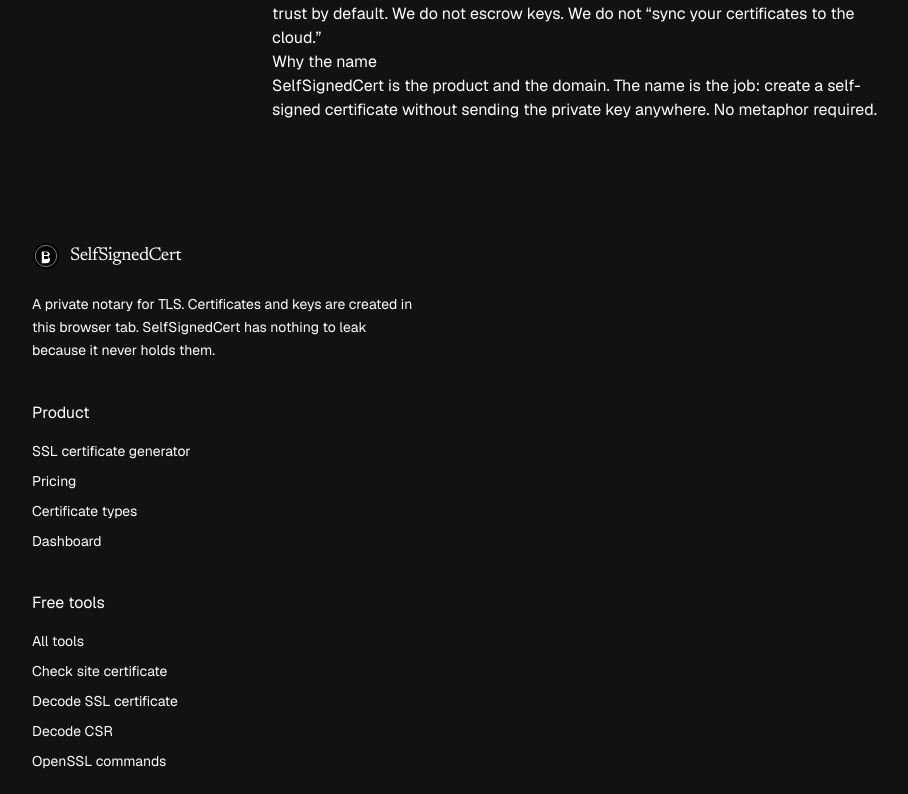
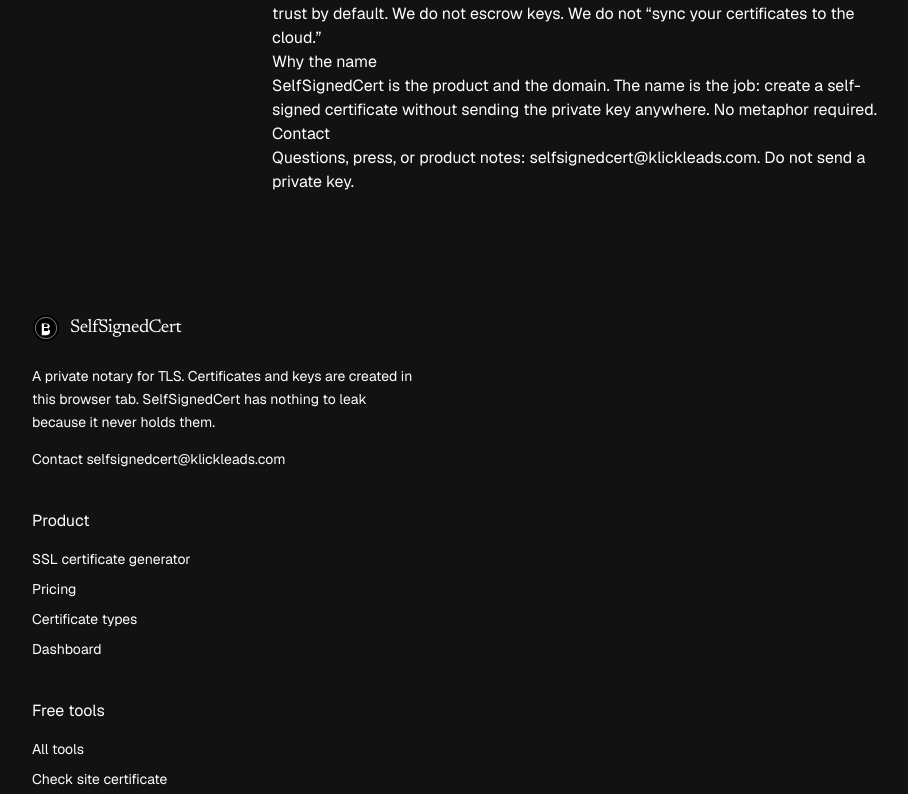
Before and after one commit to supportaff/signet, a Next.js app: page /about in a window 1280 px wide. Shown: the part 486-1280 px from the top of the page, without its empty margins (52-960 px from the left). Built offline with nearby package versions, Linux system fonts and the light colour scheme; no server answers.

Commit message:
Point all contact mail to selfsignedcert@klickleads.com.

```diff
--- a/src/app/about/page.tsx
+++ b/src/app/about/page.tsx
@@ -39,6 +39,12 @@
         create a self-signed certificate without sending the private key
         anywhere. No metaphor required.
       </p>
+      <h2>Contact</h2>
+      <p>
+        Questions, press, or product notes:{" "}
+        <a href={`mailto:${site.supportEmail}`}>{site.supportEmail}</a>. Do not
+        send a private key.
+      </p>
     </article>
   );
 }
--- a/src/app/pricing/page.tsx
+++ b/src/app/pricing/page.tsx
@@ -29,7 +29,7 @@
   { label: "RSA 2048", values: [true, true, true] },
   { label: "RSA 4096", values: [true, true, true] },
   { label: ".crt / .key / .pem / .pfx / zip", values: [true, true, true] },
-  { label: "Guest mode", values: [true, true, true] },
+  { label: "Google sign-in required", values: [true, true, true] },
   { label: "Saved subject profiles", values: [false, true, true] },
   { label: "Priority support", values: [false, false, true] },
   { label: "Private keys stored by SelfSignedCert", values: ["Never", "Never", "Never"] },
--- a/src/app/terms/page.tsx
+++ b/src/app/terms/page.tsx
@@ -42,7 +42,7 @@
       <h2>Accounts and plans</h2>
       <p>
         Google sign-in identifies your account. Free, Plus, and Studio limits
-        apply to signed-in usage. Guest generation is limited on this device.
+        apply to signed-in usage. Generating a certificate requires sign-in.
         We may refuse or rate-limit abuse of the live SSL checker.
       </p>
       <h2>Limitation</h2>
--- a/src/components/layout/site-footer.tsx
+++ b/src/components/layout/site-footer.tsx
@@ -1,5 +1,6 @@
 import Link from "next/link";
 import { Logo } from "@/components/brand/logo";
+import { site } from "@/lib/site";
 
 const columns = [
   {
@@ -29,6 +30,7 @@
       { href: "/guides/generate-csr-online", label: "Generate a CSR" },
       { href: "/guides/local-certificate-authority", label: "Local CA" },
       { href: "/about", label: "About" },
+      { href: "/contact", label: "Contact" },
       { href: "/privacy", label: "Privacy" },
       { href: "/terms", label: "Terms" },
     ],
@@ -44,6 +46,12 @@
           <p className="mt-4 max-w-sm text-sm leading-relaxed text-muted">
             A private notary for TLS. Certificates and keys are created in this
             browser tab. SelfSignedCert has nothing to leak because it never holds them.
+          </p>
+          <p className="mt-4 text-sm text-ink-soft">
+            Contact{" "}
+            <a className="text-wax hover:underline" href={`mailto:${site.supportEmail}`}>
+              {site.supportEmail}
+            </a>
           </p>
         </div>
         {columns.map((column) => (
--- a/src/lib/site.ts
+++ b/src/lib/site.ts
@@ -6,7 +6,7 @@
     "Generate a self-signed SSL certificate online for localhost, HTTPS, CSR, Root CA, host certs, or mTLS. Private keys stay in your browser at selfsignedcert.com.",
   demoEmail: "demo@selfsignedcert.com",
   demoPassword: "selfsignedcert",
-  supportEmail: "hello@selfsignedcert.com",
+  supportEmail: "selfsignedcert@klickleads.com",
 };
 
 export const nav = [
```
Also changed, not shown: public/llms.txt.
